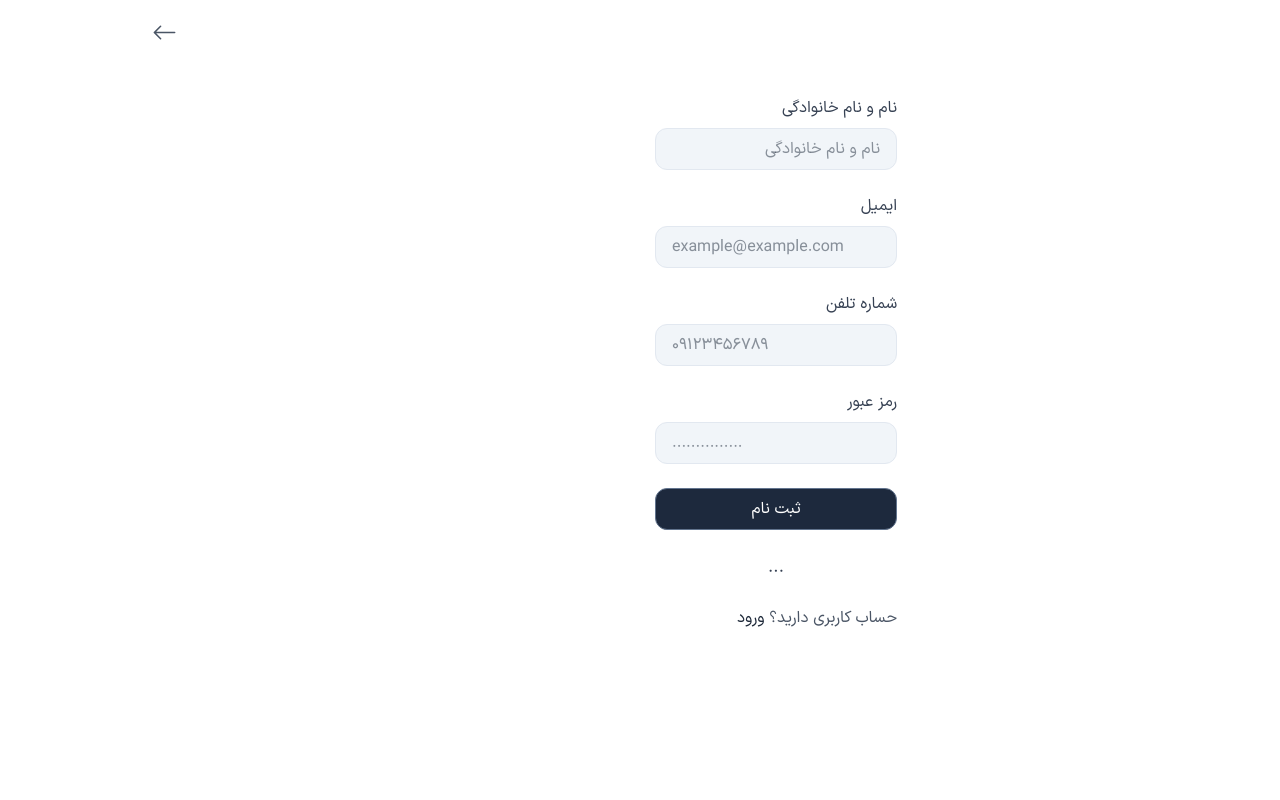
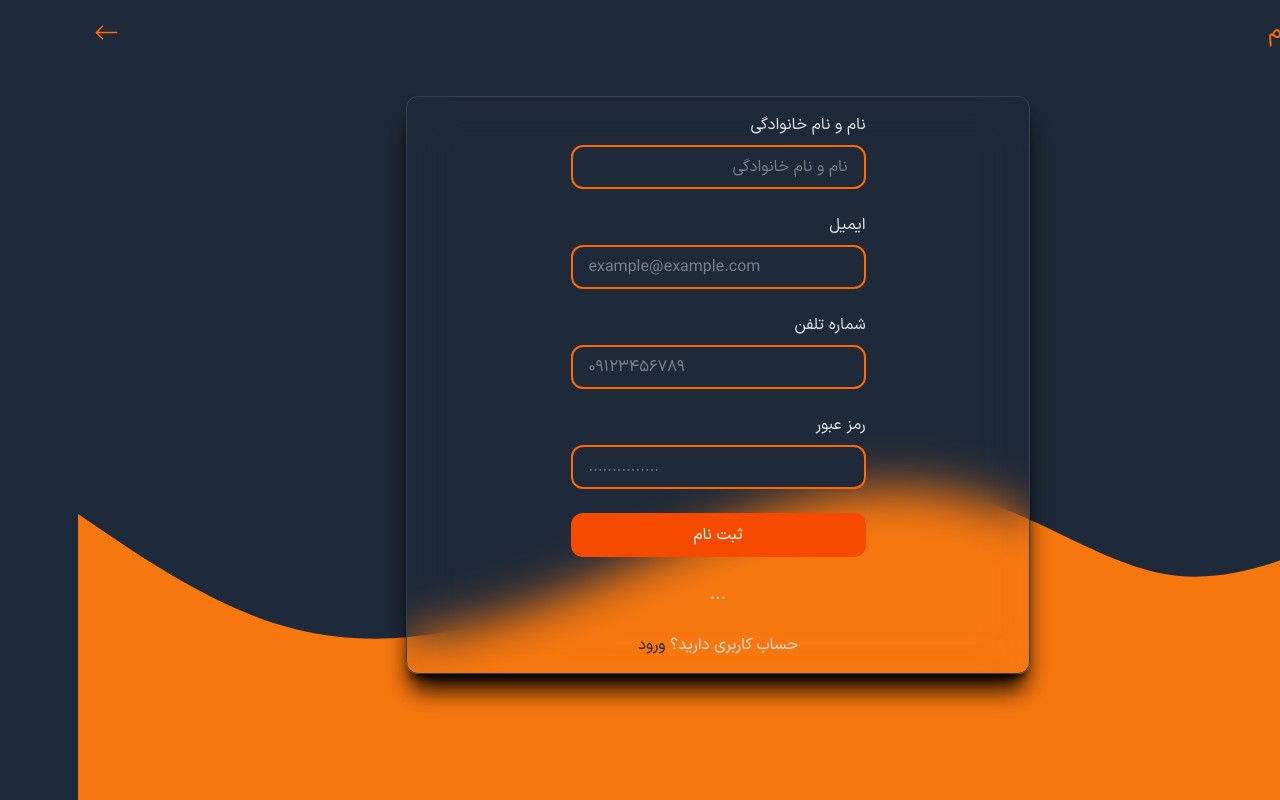
Before and after one commit to tcodt/salon-booking, a React (Vite) app: page /register in a window 1280 px wide. Built offline with nearby package versions, Linux system fonts and the light colour scheme.

Commit message:
initial update theme

```diff
--- a/package.json
+++ b/package.json
@@ -19,6 +19,8 @@
     "react-icons": "^5.5.0",
     "react-router": "^7.2.0",
     "react-toastify": "^11.0.5",
+    "stylis": "^4.3.6",
+    "stylis-plugin-rtl": "^2.1.1",
     "tailwindcss": "^4.0.9",
     "uuid": "^11.1.0"
   },
--- a/src/App.tsx
+++ b/src/App.tsx
@@ -1,12 +1,35 @@
 import React from "react";
 import AppRoutes from "./routes/AppRoutes";
 import { ToastContainer } from "react-toastify";
+import "./fonts.css";
+import { createTheme, ThemeProvider } from "@mui/material";
+import createCache from "@emotion/cache";
+import rtlPlugin from "stylis-plugin-rtl";
+import { CacheProvider } from "@emotion/react";
 
 const App: React.FC = () => {
+  // Create RTL cache
+  const cacheRtl = createCache({
+    key: "muirtl",
+    stylisPlugins: [rtlPlugin],
+  });
+
+  // Create theme with custom font and RTL direction
+  const theme = createTheme({
+    direction: "rtl",
+    typography: {
+      fontFamily: "myCustomFont",
+    },
+  });
+
   return (
     <>
-      <AppRoutes />
-      <ToastContainer />
+      <CacheProvider value={cacheRtl}>
+        <ThemeProvider theme={theme}>
+          <AppRoutes />
+          <ToastContainer />
+        </ThemeProvider>
+      </CacheProvider>
     </>
   );
 };
--- /dev/null
+++ b/src/fonts.css
@@ -0,0 +1,4 @@
+@font-face {
+  font-family: "myCustomFont";
+  src: url("/fonts/IranSansX(Pro)/Farsi numerals/IRANSansXFaNum-Regular.ttf");
+}
--- a/src/index.css
+++ b/src/index.css
@@ -8,9 +8,16 @@
 body,
 html {
   font-family: "mainFont" !important;
-  background-color: #ffffff;
+  background-color: oklch(0.278 0.033 256.848);
 }
 
 .Toastify__toast {
   font-family: "mainFont" !important;
 }
+
+#shape {
+  background-image: url("/images/shape-1.svg");
+  background-repeat: no-repeat;
+  background-size: cover;
+  background-position: bottom;
+}
--- a/src/pages/Auth/Auth.tsx
+++ b/src/pages/Auth/Auth.tsx
@@ -55,14 +55,14 @@ const Auth: React.FC = () => {
         </ImageList>
       </div>
 
-      <section className="flex items-center justify-center min-h-screen z-50 relative">
-        <div className="flex flex-col gap-8 items-center max-w-[400px] bg-white rounded-xl shadow-lg shadow-black p-4 text-center">
+      <section className="flex items-center justify-center min-h-screen z-50 relative m-4 md:m-0">
+        <div className="flex flex-col gap-8 items-center max-w-[400px] bg-gray-800 rounded-xl shadow-lg shadow-black p-4 text-center">
           <img
             src="/logo.png"
             alt="Logo"
             className="w-[150px] h-[150px] object-contain"
           />
-          <p className="text-base font-medium text-gray-600">
+          <p className="text-base font-medium text-zinc-300">
             لورم ایپسوم متن ساختگی با تولید سادگی نامفهوم از صنعت چاپ و با
             استفاده از طراحان گرافیک است. چاپگرها و متون بلکه روزنامه و مجله در
             ستون و سطرآنچنان که لازم است.
@@ -70,13 +70,13 @@ const Auth: React.FC = () => {
 
           <div className="flex flex-col gap-4 w-full items-center">
             <button
-              className="border border-slate-500 text-slate-600 hover:bg-slate-800 hover:text-white transition text-base font-medium rounded-xl w-8/12 py-2 px-4 cursor-pointer"
+              className="border border-orange-500 text-orange-600 hover:bg-orange-600 hover:text-white transition text-base font-medium rounded-xl w-8/12 py-2 px-4 cursor-pointer"
               onClick={() => navigate("/login")}
             >
               ورود
             </button>
             <button
-              className="border border-slate-500 text-slate-600 hover:bg-slate-800 hover:text-white transition text-base font-medium rounded-xl w-8/12 py-2 px-4 cursor-pointer"
+              className="border border-orange-500 text-orange-600 hover:bg-orange-600 hover:text-white transition text-base font-medium rounded-xl w-8/12 py-2 px-4 cursor-pointer"
               onClick={() => navigate("/register")}
             >
               ثبت نام
--- a/src/pages/Register/Register.tsx
+++ b/src/pages/Register/Register.tsx
@@ -92,63 +92,66 @@ const Register: React.FC = () => {
   };
 
   return (
-    <section className="p-4">
+    <section className="p-4 h-screen" id="shape">
       <div className="flex items-center justify-between">
-        <span className="text-gray-700 font-medium text-2xl">ثبت نام</span>
+        <span className="text-orange-500 font-medium text-2xl">ثبت نام</span>
         <button
-          className="cursor-pointer text-gray-600"
+          className="cursor-pointer text-orange-500"
           onClick={getBackToPreviousPage}
         >
           <BsArrowLeft size={25} />
         </button>
       </div>
       <div className="mt-12 flex flex-col gap-12 items-center">
-        <div>
-          <form onSubmit={handleRegister} className="flex flex-col gap-6">
-            <label>
-              <span className="block mb-2 text-base font-medium text-gray-700">
+        <div className="md:w-2/4 w-full flex justify-center p-4 rounded-xl bg-transparent shadow-xl shadow-black backdrop-blur-xl border border-slate-700">
+          <form
+            onSubmit={handleRegister}
+            className="flex flex-col items-center justify-center gap-6 w-full"
+          >
+            <label className="md:w-2/4 w-full">
+              <span className="block mb-2 text-base font-medium text-zinc-200">
                 نام و نام خانوادگی
               </span>
               <input
                 type="text"
                 placeholder="نام و نام خانوادگی"
-                className="outline-none bg-slate-100 py-2 px-4 rounded-xl text-gray-800 font-medium text-base border border-slate-200"
+                className="outline-none bg-gray-800 py-2 px-4 rounded-xl text-zinc-300 font-medium text-base border-2 border-orange-500 w-full"
                 value={username}
                 onChange={(e) => setUsername(e.target.value)}
               />
             </label>
-            <label>
-              <span className="block mb-2 text-base font-medium text-gray-700">
+            <label className="md:w-2/4 w-full">
+              <span className="block mb-2 text-base font-medium text-zinc-200">
                 ایمیل
               </span>
               <input
                 type="email"
                 placeholder="example@example.com"
-                className="outline-none bg-slate-100 py-2 px-4 rounded-xl text-left text-gray-800 font-medium text-base border border-slate-200"
+                className="outline-none bg-gray-800 py-2 px-4 rounded-xl text-left text-zinc-300 font-medium text-base border-2 border-orange-500 w-full"
                 value={email}
                 onChange={(e) => setEmail(e.target.value)}
               />
             </label>
-            <label>
-              <span className="block mb-2 text-base font-medium text-gray-700">
+            <label className="md:w-2/4 w-full">
+              <span className="block mb-2 text-base font-medium text-zinc-200">
                 شماره تلفن
               </span>
               <input
                 type="text"
                 placeholder="09123456789"
-                className="outline-none bg-slate-100 py-2 px-4 rounded-xl text-left text-gray-800 font-medium text-base border border-slate-200"
+                className="outline-none bg-gray-800 py-2 px-4 rounded-xl text-left text-zinc-300 font-medium text-base border-2 border-orange-500 w-full"
                 value={phoneNumber}
                 onChange={(e) => setPhoneNumber(e.target.value)}
               />
             </label>
-            <label>
-              <span className="block mb-2 text-base font-medium text-gray-700">
+            <label className="md:w-2/4 w-full">
+              <span className="block mb-2 text-base font-medium text-zinc-200">
                 رمز عبور
               </span>
               <input
                 type="password"
                 placeholder="..............."
-                className="outline-none bg-slate-100 py-2 px-4 rounded-xl text-left text-gray-800 font-medium text-base border border-slate-200"
+                className="outline-none bg-gray-800 py-2 px-4 rounded-xl text-left text-zinc-300 font-medium text-base border-2 border-orange-500 w-full"
                 value={password}
                 onChange={(e) => setPassword(e.target.value)}
               />
@@ -156,15 +159,15 @@ const Register: React.FC = () => {
 
             <button
               type="submit"
-              className="w-full border border-slate-500 hover:bg-white hover:text-slate-600 bg-slate-800 text-white transition text-base font-medium rounded-xl py-2 px-4 cursor-pointer"
+              className="md:w-2/4 w-full h-11 hover:bg-orange-700 bg-orange-600 text-white transition text-base font-medium rounded-xl py-2 px-4 cursor-pointer"
             >
               ثبت نام
             </button>
-            <span className="text-lg font-medium text-gray-700 text-center">
+            <span className="text-lg font-medium text-zinc-200 text-center">
               ...
             </span>
             <div>
-              <span className="text-base text-gray-600 font-medium">
+              <span className="text-base text-zinc-200 font-medium">
                 حساب کاربری دارید؟{" "}
                 <Link to="/login" className="text-gray-800">
                   ورود
```
Also changed, not shown: src/pages/Login/Login.tsx (+22 -17 lines), public/images/shape-1.svg (added), 1 other file (tests, documents, lock files or other folders).
